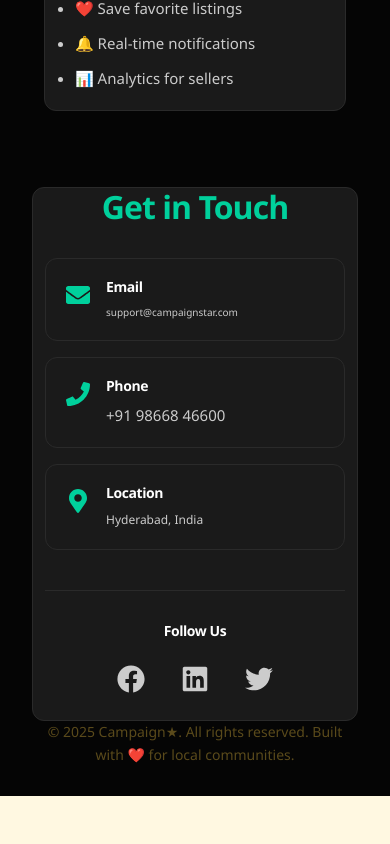
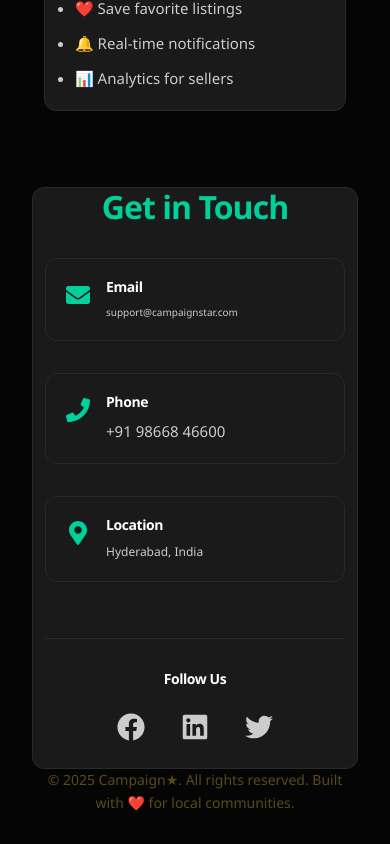
Before and after one commit to PrathapAI/frontend, a React (Vite) app: page /about in a window 390 px wide. Shown: the part 1089-1933 px from the top of the page. Before the commit the page ends 1885 px from the top, so only its background shows below. Built offline with nearby package versions, Linux system fonts and the light colour scheme.

Commit message:
Force listing cards to full width on mobile with stronger selectors

```diff
--- a/src/styles/mobile.css
+++ b/src/styles/mobile.css
@@ -271,14 +271,13 @@
     margin-bottom: 16px !important;
   }
 
-  /* Make all listing cards full width on mobile */
-  .cred-container .animate-fade-in-up > div,
-  .home-listings-content > div > div,
-  div[style*="maxWidth: 900"],
-  div[style*="max-width: 900"] {
+  /* Make all listing cards full width on mobile - override inline styles */
+  .cred-container > div > div > div,
+  .animate-fade-in-up > div,
+  .home-listings-content > div {
     max-width: 100% !important;
-    margin-left: 0 !important;
-    margin-right: 0 !important;
+    width: 100% !important;
+    margin: 0 0 16px 0 !important;
   }
 
   /* Reduce text sizes in listing cards on mobile */
```
